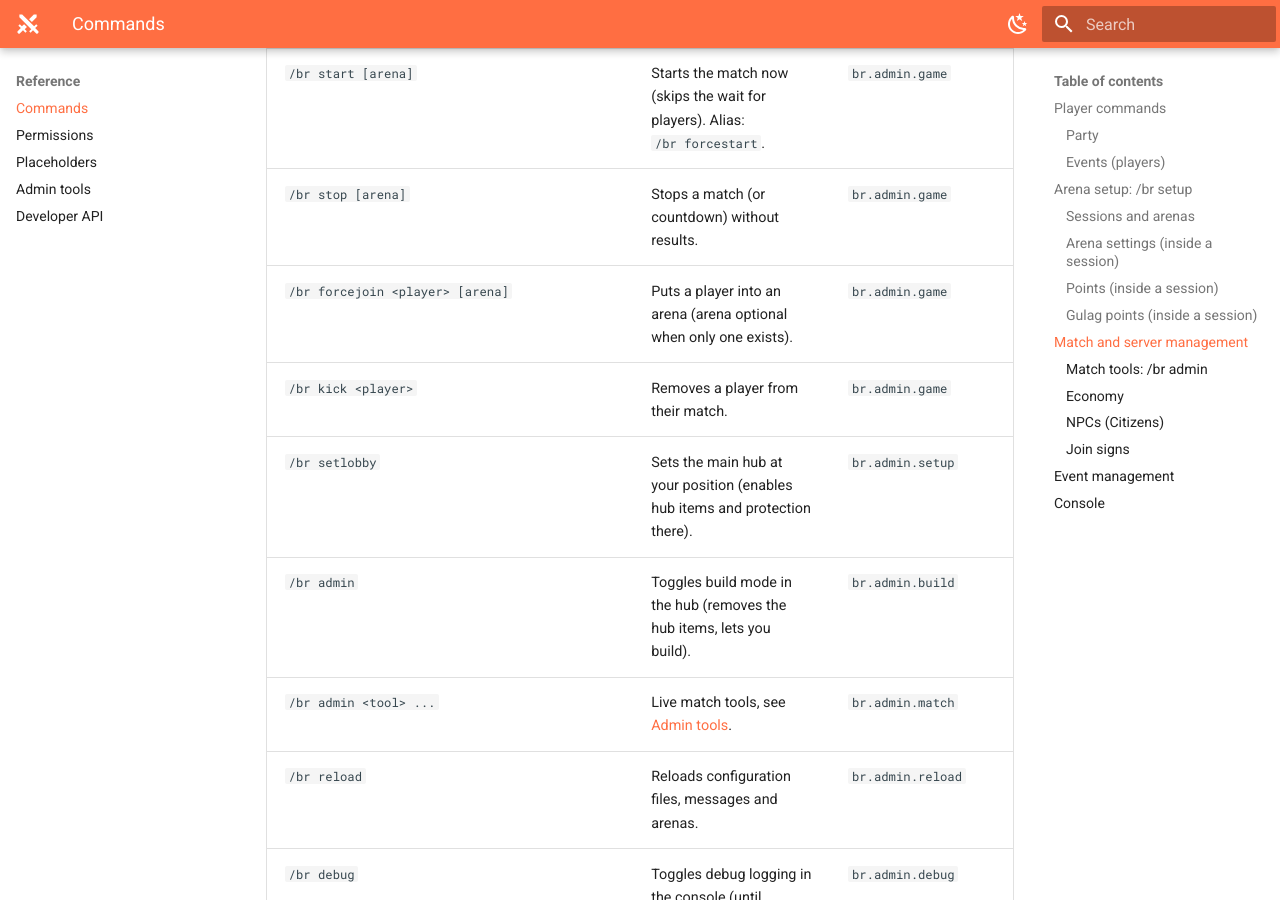
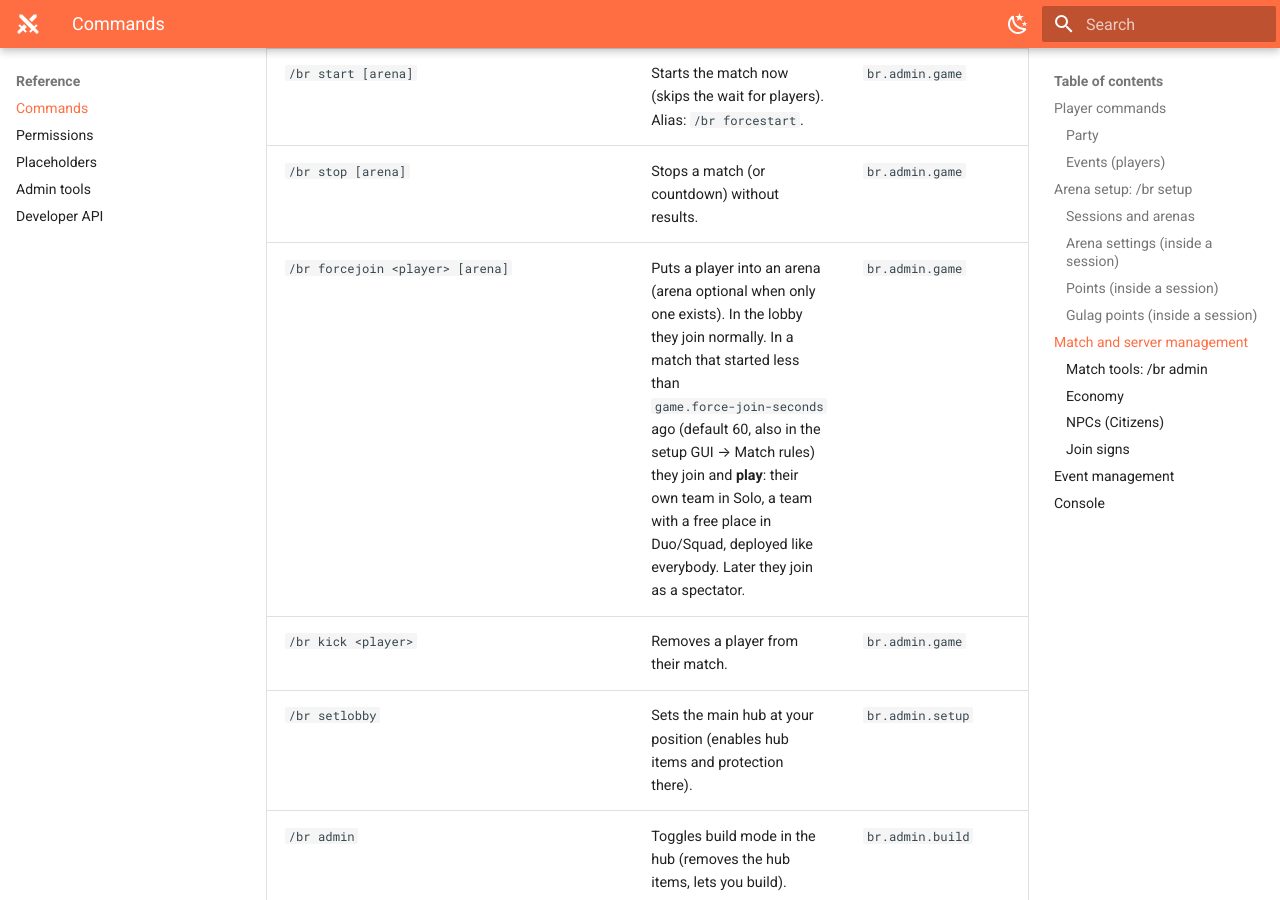
Before and after one commit to Giuseppe-Marco/mrtbattleroyale-wiki, an MkDocs documentation site: the page built from docs/reference/commands.md, in a window 1280 px wide and 900 px high, scrolled down 6426 px. Built offline with MkDocs 1.6.1 and Material for MkDocs 9.7.7, drawn with Linux system fonts in a browser that asks for light colours.

Commit message:
Force-join into a running match
Co-Authored-By: Claude Opus 5.5 (1M context) <noreply@anthropic.com>

```diff
--- a/docs/reference/commands.md
+++ b/docs/reference/commands.md
@@ -129,7 +129,7 @@ See [Gulag](../gameplay/gulag.md).
 |---|---|---|
 | `/br start [arena]` | Starts the match now (skips the wait for players). Alias: `/br forcestart`. | `br.admin.game` |
 | `/br stop [arena]` | Stops a match (or countdown) without results. | `br.admin.game` |
-| `/br forcejoin <player> [arena]` | Puts a player into an arena (arena optional when only one exists). | `br.admin.game` |
+| `/br forcejoin <player> [arena]` | Puts a player into an arena (arena optional when only one exists). In the lobby they join normally. In a match that started less than `game.force-join-seconds` ago (default 60, also in the setup GUI → Match rules) they join and **play**: their own team in Solo, a team with a free place in Duo/Squad, deployed like everybody. Later they join as a spectator. | `br.admin.game` |
 | `/br kick <player>` | Removes a player from their match. | `br.admin.game` |
 | `/br setlobby` | Sets the main hub at your position (enables hub items and protection there). | `br.admin.setup` |
 | `/br admin` | Toggles build mode in the hub (removes the hub items, lets you build). | `br.admin.build` |
```
Also changed, not shown: docs/changelog.md (+1 -0 lines).
